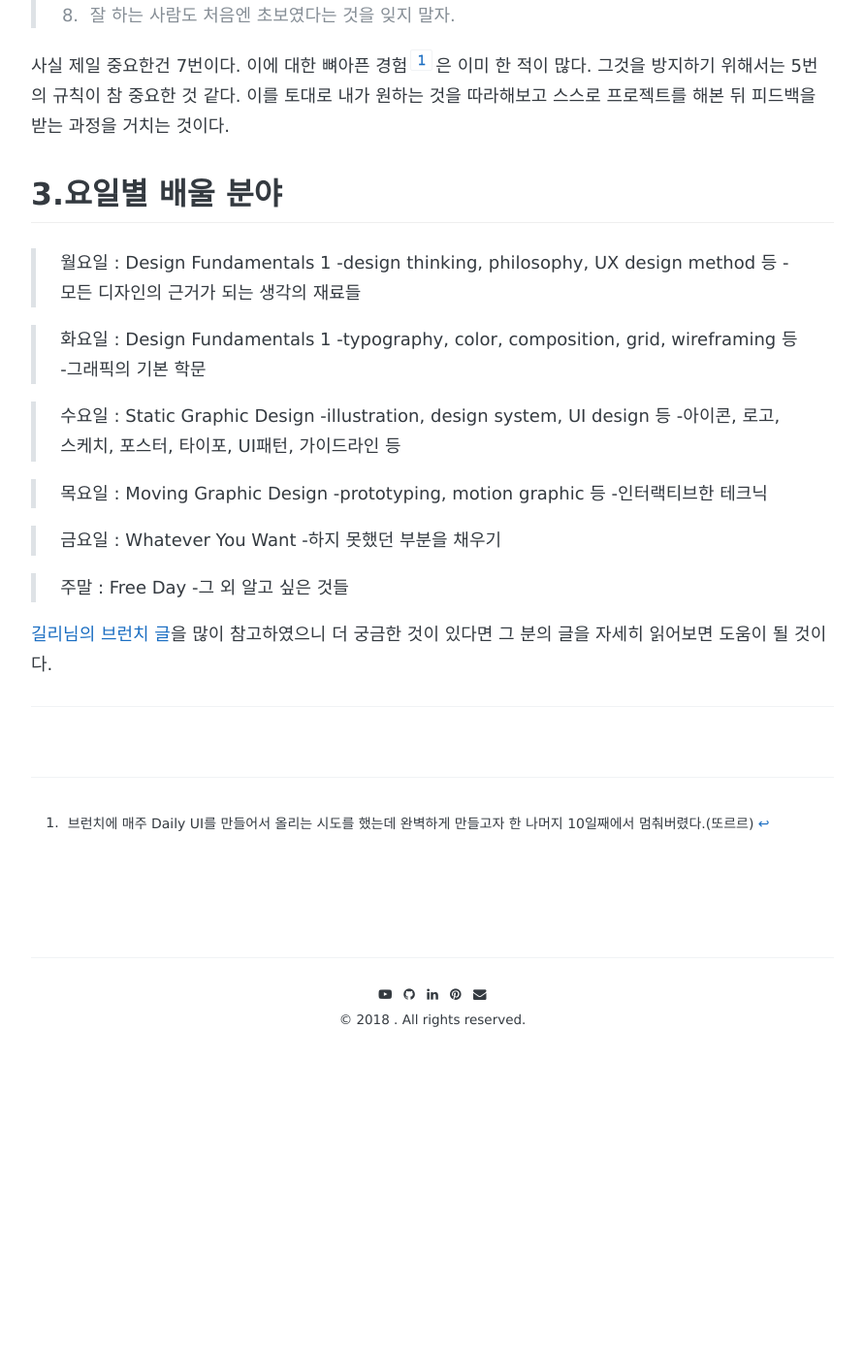
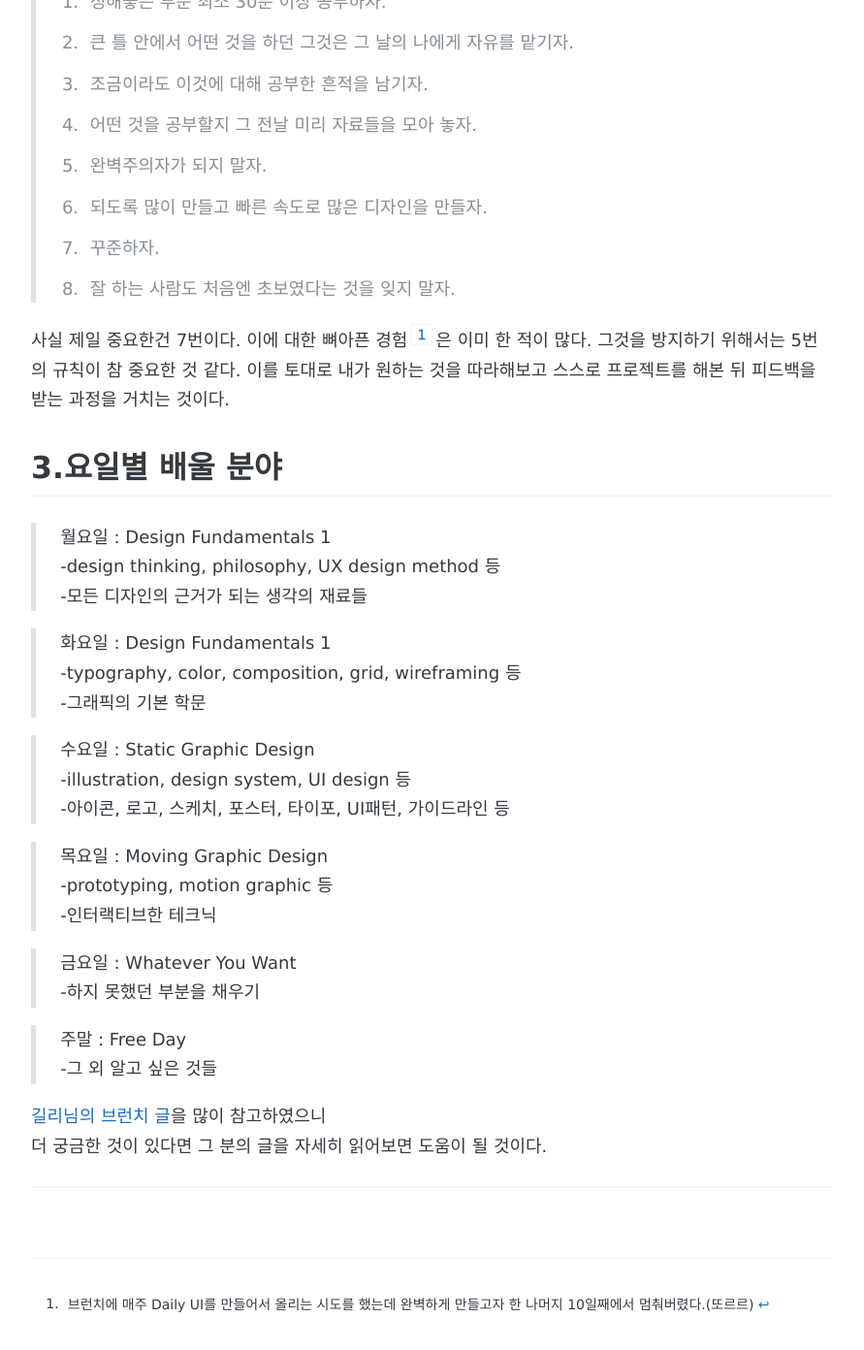
Before and after one commit to maeeemi/maeeemi.github.io, a Jekyll site: the page built from _posts/2018-08-18-Weekly-DIY-1.md, in a window 1280 px wide and 1400 px high, scrolled down 1333 px. Shown: the top 1392 px of the window at 97% size, without its empty margins (194-1085 px from the left). Built offline with Jekyll 4.4.1, drawn with Linux system fonts in a browser that asks for light colours; some web fonts are replaced; comment, search, counter and statistics services are not loaded; before the commit the page ends 2485 px from its top, so only the background shows below that; some of the changed text lies outside the part shown.

Commit message:
줄바꿈

```diff
--- a/_posts/2018-08-18-Weekly-DIY-1.md
+++ b/_posts/2018-08-18-Weekly-DIY-1.md
@@ -14,17 +14,17 @@ share: true
 
 ## 1.공부 계기
 
-(1) 미래에 대한 두려움
+### (1) 미래에 대한 두려움
 앞으로 2년 뒤를 진지하게 고민했을 때 <mark>과연 나는 내 스스로 바라고 꿈꿔온 모습의 사람이 되어 있을까?</mark>
 지금 이 상태로라면 너무나도 명백하게 No라고 말할 수 있다.
 그래서 지금부터라도 차근차근 그런 사람으로 성장할 과정을 거쳐야겠다는 결론이 내려졌다.
 그렇지 않다면 나는 훗날 큰 괴로움에 빠질 것 같다.
 
-(2) 깊이에 대한 부족
+## (2) 깊이에 대한 부족
 대학교에서 디자인 전공을 했지만 회사 생활을 하면서 내 스스로 그 깊이가 부족하다고 느껴졌다.
 배움을 게을리한 지난 날을 반성한다.
 
-(3) 주변 환경의 영향
+## (3) 주변 환경의 영향
 지금은 운 좋게 배울점 많은 좋은 팀원들과 일하고 있지만
 앞으로는 나 역시 상대방이 함께 하고픈 훌륭한 동료가 되어야겠다는 생각이 들었다.
 또 요즘은 인터넷으로도 얼마든지 삶의 영향을 줄 수 있는 사람들을 쉽게 만날 수 있다.
@@ -52,38 +52,31 @@ share: true
 ## 3.요일별 배울 분야
 
 >월요일 : Design Fundamentals 1
->-design thinking, philosophy, UX design method 등
->-모든 디자인의 근거가 되는 생각의 재료들
+-design thinking, philosophy, UX design method 등
+-모든 디자인의 근거가 되는 생각의 재료들
 
 >화요일 : Design Fundamentals 1
->-typography, color, composition, grid, wireframing 등
->-그래픽의 기본 학문
+-typography, color, composition, grid, wireframing 등
+-그래픽의 기본 학문
 
 >수요일 : Static Graphic Design
->-illustration, design system, UI design 등
->-아이콘, 로고, 스케치, 포스터, 타이포, UI패턴, 가이드라인 등
+-illustration, design system, UI design 등
+-아이콘, 로고, 스케치, 포스터, 타이포, UI패턴, 가이드라인 등
 
 >목요일 : Moving Graphic Design
->-prototyping, motion graphic 등
->-인터랙티브한 테크닉
+-prototyping, motion graphic 등
+-인터랙티브한 테크닉
 
 >금요일 : Whatever You Want
->-하지 못했던 부분을 채우기
+-하지 못했던 부분을 채우기
 
 >주말 : Free Day
->-그 외 알고 싶은 것들
+-그 외 알고 싶은 것들
 
 [길리님의 브런치 글](https://brunch.co.kr/@gilberthan/31)을 많이 참고하였으니
 더 궁금한 것이 있다면 그 분의 글을 자세히 읽어보면 도움이 될 것이다.
 
 
-
-
 [^1]: 브런치에 매주 Daily UI를 만들어서 올리는 시도를 했는데 완벽하게 만들고자 한 나머지 10일째에서 멈춰버렸다.(또르르)
 
-
-
-
-
-
 ---
```
